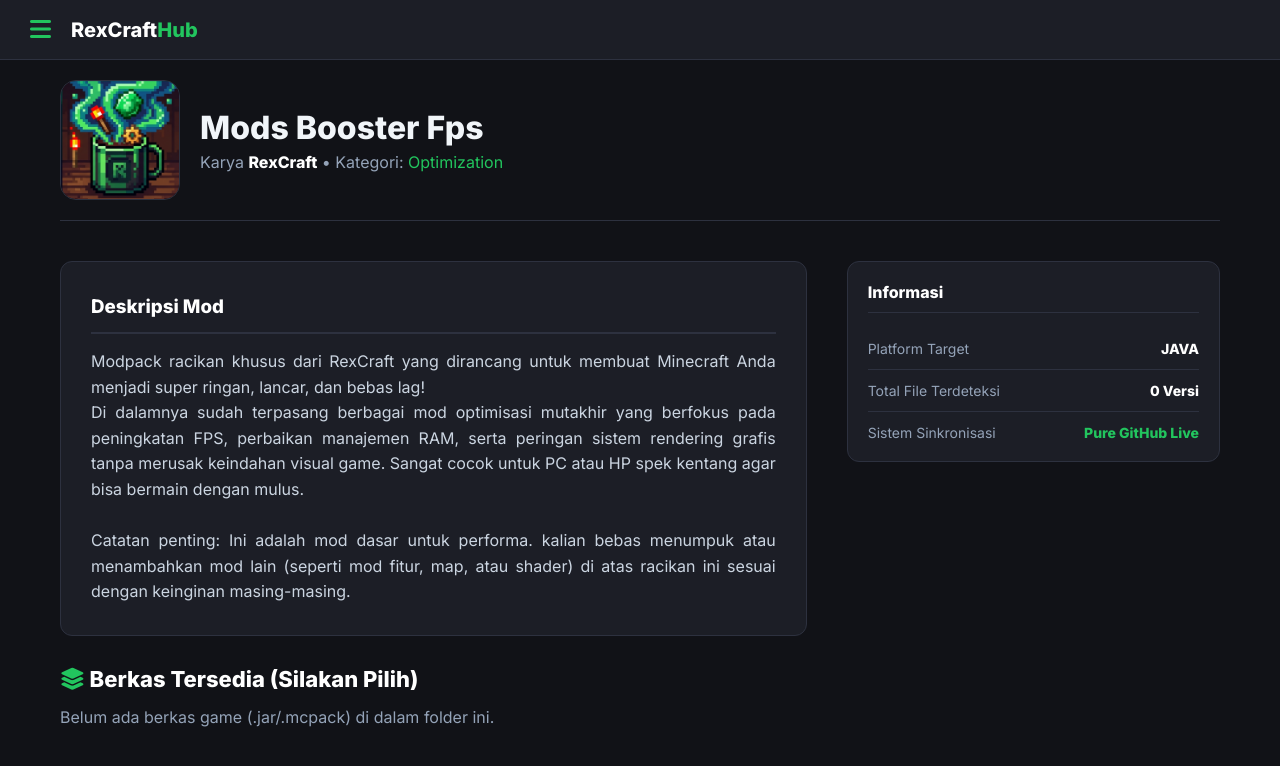
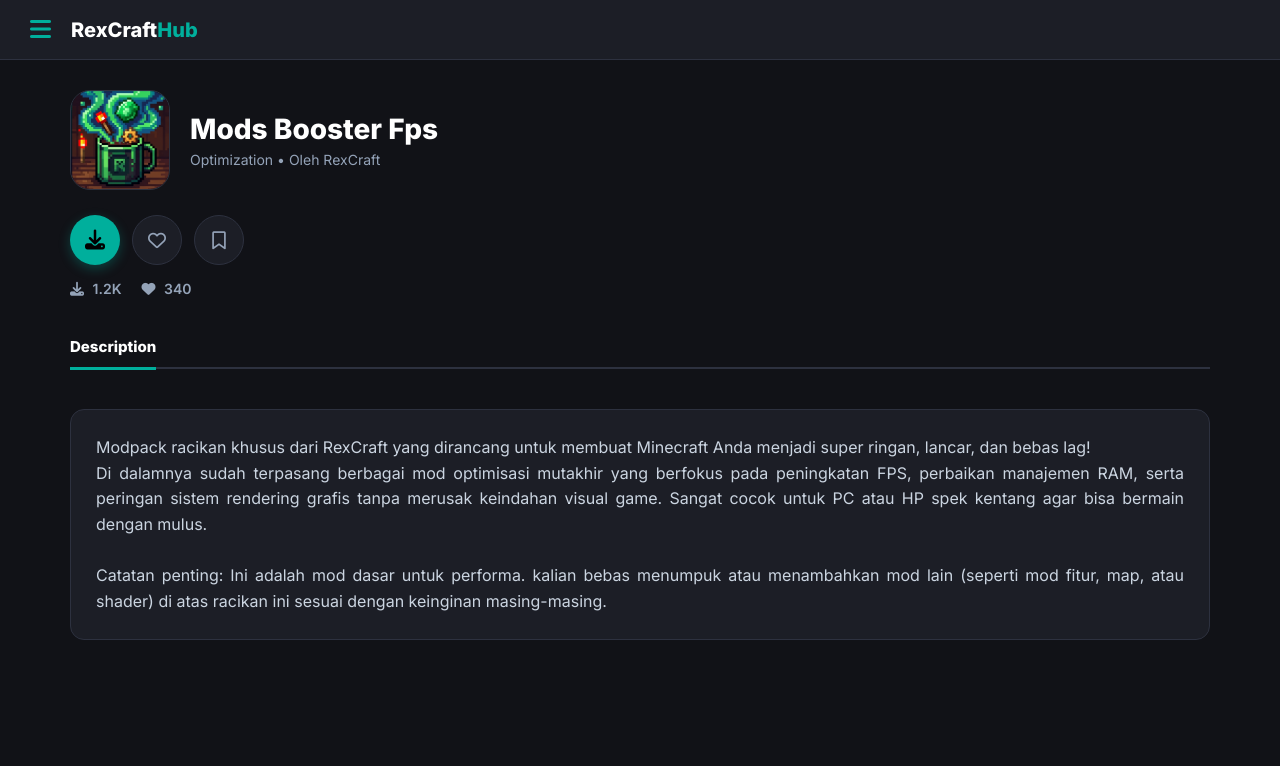
Before and after one commit to mlf167937-svg/mods-hub, a Flask app: page /mod/java/mods_racikan in a window 1280 px wide. Shown: the top 766 px of the page. Run offline with Flask 3, Linux system fonts and the light colour scheme.

Commit message:
Update mod.html

```diff
--- a/templates/mod.html
+++ b/templates/mod.html
@@ -2,76 +2,323 @@
 {% block content %}
 <style>
     :root {
-        --theme-color: #22c55e; /* Hijau Emerald */
-        --theme-color-hover: #16a34a;
+        --theme-color: #00af9c; /* Hijau khas Modrinth */
+        --theme-color-hover: #008f80;
+        --bg-modal: #16181d;
     }
 
-    .mod-header { display: flex; gap: 20px; align-items: center; margin-bottom: 40px; padding-bottom: 20px; border-bottom: 1px solid var(--border); }
-    .mod-header img { width: 120px; height: 120px; border-radius: 16px; object-fit: cover; background: var(--bg-card); border: 1px solid var(--border); }
-    .mod-header h1 { font-size: 32px; font-weight: 800; margin-bottom: 5px; }
+    /* Layout Utama ala Modrinth Mobile */
+    .modrinth-container {
+        display: flex;
+        flex-direction: column;
+        align-items: flex-start;
+        gap: 20px;
+        padding: 10px;
+        margin-bottom: 30px;
+    }
 
-    .layout { display: grid; grid-template-columns: 2fr 1fr; gap: 40px; }
-    .desc-box { background: var(--bg-card); padding: 30px; border-radius: 12px; border: 1px solid var(--border); line-height: 1.6; text-align: justify; color: #cbd5e1; margin-bottom: 30px; }
+    .header-core {
+        display: flex;
+        gap: 20px;
+        align-items: center;
+        width: 100%;
+    }
 
-    .sidebar-mod { display: flex; flex-direction: column; gap: 20px; }
-    .stat-box { background: var(--bg-card); padding: 20px; border-radius: 12px; border: 1px solid var(--border); }
+    .header-core img {
+        width: 100px;
+        height: 100px;
+        border-radius: 20px;
+        object-fit: cover;
+        background: var(--bg-card);
+        border: 1px solid var(--border);
+    }
 
-    .version-list-title { font-size: 22px; font-weight: 800; margin-bottom: 15px; color: #fff; }
-    .version-row { display: flex; justify-content: space-between; align-items: center; background: var(--bg-card); border: 1px solid var(--border); padding: 15px 20px; border-radius: 10px; margin-bottom: 10px; transition: 0.2s; }
-    .version-row:hover { border-color: var(--theme-color); }
-    .version-meta { display: flex; align-items: center; gap: 15px; }
-    .v-name { font-weight: 600; font-size: 15px; color: #fff; font-family: monospace; }
+    .header-text h1 {
+        font-size: 28px;
+        font-weight: 800;
+        margin: 0 0 5px 0;
+        color: #fff;
+    }
 
-    /* Tombol Download Diubah Menjadi Hijau */
-    .dl-small-btn { background: var(--theme-color); color: #000; padding: 8px 16px; border-radius: 6px; text-decoration: none; font-weight: 800; font-size: 13px; display: flex; align-items: center; gap: 6px; transition: 0.2s; }
-    .dl-small-btn:hover { background: var(--theme-color-hover); }
+    .header-text p {
+        margin: 0;
+        color: var(--text-muted);
+        font-size: 14px;
+    }
 
-    .meta-row { display: flex; justify-content: space-between; padding: 12px 0; border-bottom: 1px solid var(--border); font-size: 14px; }
-    .meta-row:last-child { border: none; padding-bottom: 0; }
-    .meta-row span { color: var(--text-muted); }
-    .meta-row b { color: #fff; }
+    /* Tombol Aksi Utama Pas di Bawah Ikon */
+    .action-bar {
+        display: flex;
+        gap: 12px;
+        align-items: center;
+        width: 100%;
+        margin-top: 5px;
+    }
 
-    @media (max-width: 768px) { .layout { grid-template-columns: 1fr; } .version-row { flex-direction: column; gap: 15px; align-items: flex-start; } .dl-small-btn { width: 100%; justify-content: center; } }
+    .main-download-btn {
+        background: var(--theme-color);
+        color: #000;
+        border: none;
+        width: 50px;
+        height: 50px;
+        border-radius: 50%;
+        display: flex;
+        align-items: center;
+        justify-content: center;
+        font-size: 20px;
+        cursor: pointer;
+        transition: 0.2s ease;
+        box-shadow: 0 4px 12px rgba(0, 175, 156, 0.3);
+    }
+
+    .main-download-btn:hover {
+        transform: scale(1.05);
+        background: var(--theme-color-hover);
+    }
+
+    .icon-btn-secondary {
+        background: var(--bg-card);
+        color: var(--text-muted);
+        border: 1px solid var(--border);
+        width: 50px;
+        height: 50px;
+        border-radius: 50%;
+        display: flex;
+        align-items: center;
+        justify-content: center;
+        font-size: 18px;
+        cursor: pointer;
+        transition: 0.2s;
+    }
+
+    .icon-btn-secondary:hover {
+        color: #fff;
+        border-color: #fff;
+    }
+
+    /* Angka Stat Palsu biar makin mirip screenshot */
+    .fake-stats {
+        display: flex;
+        gap: 20px;
+        color: var(--text-muted);
+        font-size: 14px;
+        margin-top: -5px;
+        font-weight: 600;
+    }
+    .fake-stats span i {
+        margin-right: 5px;
+    }
+
+    /* Navigasi Tab Mini */
+    .tab-bar {
+        display: flex;
+        gap: 15px;
+        border-bottom: 2px solid var(--border);
+        width: 100%;
+        margin-top: 20px;
+        padding-bottom: 10px;
+    }
+    .tab-item {
+        color: #fff;
+        font-weight: 700;
+        font-size: 15px;
+        border-bottom: 3px solid var(--theme-color);
+        padding-bottom: 11px;
+        margin-bottom: -13px;
+    }
+
+    /* Kotak Deskripsi */
+    .desc-box {
+        width: 100%;
+        background: var(--bg-card);
+        padding: 25px;
+        border-radius: 14px;
+        border: 1px solid var(--border);
+        line-height: 1.6;
+        text-align: justify;
+        color: #cbd5e1;
+        margin-top: 20px;
+    }
+
+    /* STYLING POP-UP / MODAL BERKAS */
+    .modal-overlay {
+        position: fixed;
+        top: 0;
+        left: 0;
+        width: 100%;
+        height: 100%;
+        background: rgba(0, 0, 0, 0.75);
+        backdrop-filter: blur(4px);
+        display: flex;
+        align-items: center;
+        justify-content: center;
+        z-index: 9999;
+        opacity: 0;
+        pointer-events: none;
+        transition: 0.3s ease;
+        padding: 20px;
+    }
+
+    .modal-overlay.active {
+        opacity: 1;
+        pointer-events: auto;
+    }
+
+    .modal-content {
+        background: var(--bg-modal);
+        border: 1px solid var(--border);
+        width: 100%;
+        max-width: 500px;
+        border-radius: 16px;
+        padding: 25px;
+        transform: translateY(30px);
+        transition: 0.3s cubic-bezier(0.34, 1.56, 0.64, 1);
+        box-shadow: 0 10px 30px rgba(0,0,0,0.5);
+    }
+
+    .modal-overlay.active .modal-content {
+        transform: translateY(0);
+    }
+
+    .modal-header {
+        display: flex;
+        justify-content: space-between;
+        align-items: center;
+        margin-bottom: 20px;
+        border-bottom: 1px solid var(--border);
+        padding-bottom: 15px;
+    }
+
+    .modal-header h3 {
+        margin: 0;
+        font-size: 20px;
+        font-weight: 800;
+        color: #fff;
+    }
+
+    .close-modal {
+        background: none;
+        border: none;
+        color: var(--text-muted);
+        font-size: 22px;
+        cursor: pointer;
+    }
+    .close-modal:hover { color: #fff; }
+
+    .version-scroll {
+        max-height: 300px;
+        overflow-y: auto;
+        padding-right: 5px;
+    }
+
+    /* Row Download di dalam Pop-up */
+    .pop-version-row {
+        display: flex;
+        justify-content: space-between;
+        align-items: center;
+        background: rgba(255,255,255,0.03);
+        border: 1px solid var(--border);
+        padding: 12px 15px;
+        border-radius: 10px;
+        margin-bottom: 10px;
+        transition: 0.2s;
+    }
+    .pop-version-row:hover {
+        border-color: var(--theme-color);
+        background: rgba(0, 175, 156, 0.05);
+    }
+
+    .version-title-text {
+        font-weight: 600;
+        font-size: 14px;
+        color: #fff;
+        font-family: monospace;
+        word-break: break-all;
+        padding-right: 10px;
+    }
+
+    .pop-dl-btn {
+        background: var(--theme-color);
+        color: #000;
+        padding: 6px 12px;
+        border-radius: 6px;
+        text-decoration: none;
+        font-weight: 800;
+        font-size: 12px;
+        display: flex;
+        align-items: center;
+        gap: 4px;
+        white-space: nowrap;
+    }
 </style>
 
-<div class="mod-header">
-    <img src="/static/uploads/{{ mod.platform }}/{{ mod.folder_name }}/{{ mod.icon }}" onerror="this.src='https://via.placeholder.com/120/1c1e26/22c55e?text=Mod'">
-    <div>
-        <h1>{{ mod.title }}</h1>
-        <p style="color: var(--text-muted);">Karya <b style="color:#fff;">RexCraft</b> &bull; Kategori: <span style="text-transform: capitalize; color: var(--theme-color);">{{ mod.category }}</span></p>
+<div class="modrinth-container">
+    <div class="header-core">
+        <img src="/static/uploads/{{ mod.platform }}/{{ mod.folder_name }}/{{ mod.icon }}" onerror="this.src='https://via.placeholder.com/100/1c1e26/00af9c?text=Mod'">
+        <div class="header-text">
+            <h1>{{ mod.title }}</h1>
+            <p>{{ mod.category }} &bull; Oleh RexCraft</p>
+        </div>
+    </div>
+
+    <div class="action-bar">
+        <button class="main-download-btn" onclick="openModal()" title="Unduh Berkas">
+            <i class="fas fa-download"></i>
+        </button>
+        <button class="icon-btn-secondary"><i class="far fa-heart"></i></button>
+        <button class="icon-btn-secondary"><i class="far fa-bookmark"></i></button>
+    </div>
+
+    <div class="fake-stats">
+        <span><i class="fas fa-download"></i> 1.2K</span>
+        <span><i class="fas fa-heart"></i> 340</span>
+    </div>
+
+    <div class="tab-bar">
+        <div class="tab-item">Description</div>
+    </div>
+
+    <div class="desc-box">
+        <p style="white-space: pre-wrap; margin: 0;">{{ mod.desc }}</p>
     </div>
 </div>
 
-<div class="layout">
-    <div>
-        <div class="desc-box">
-            <h3 style="margin-bottom: 15px; color: #fff; border-bottom: 2px solid var(--border); padding-bottom: 10px;">Deskripsi Mod</h3>
-            <p style="white-space: pre-wrap;">{{ mod.desc }}</p>
+<div class="modal-overlay" id="versionModal" onclick="closeModalOutside(event)">
+    <div class="modal-content">
+        <div class="modal-header">
+            <h3>Pilih Versi File</h3>
+            <button class="close-modal" onclick="closeModal()">&times;</button>
         </div>
 
-        <div class="version-list-title"><i class="fas fa-layer-group" style="color: var(--theme-color);"></i> Berkas Tersedia (Silakan Pilih)</div>
-        {% for filename in mod.files %}
-        <div class="version-row">
-            <div class="version-meta">
-                <i class="fas fa-file-archive" style="color: var(--theme-color); font-size: 18px;"></i>
-                <span class="v-name">{{ filename }}</span>
+        <div class="version-scroll">
+            {% for filename in mod.files %}
+            <div class="pop-version-row">
+                <span class="version-title-text">{{ filename }}</span>
+                <a href="/download/{{ mod.platform }}/{{ mod.folder_name }}/{{ filename }}" class="pop-dl-btn">
+                    <i class="fas fa-arrow-down"></i> Unduh
+                </a>
             </div>
-            <a href="/download/{{ mod.platform }}/{{ mod.folder_name }}/{{ filename }}" class="dl-small-btn">
-                <i class="fas fa-arrow-down"></i> Unduh Berkas
-            </a>
-        </div>
-        {% else %}
-        <p style="color: var(--text-muted);">Belum ada berkas game (.jar/.mcpack) di dalam folder ini.</p>
-        {% endfor %}
-    </div>
-
-    <div class="sidebar-mod">
-        <div class="stat-box">
-            <h4 style="margin-bottom: 15px; color: #fff; border-bottom: 1px solid var(--border); padding-bottom: 10px;">Informasi</h4>
-            <div class="meta-row"><span>Platform Target</span> <b style="text-transform: uppercase;">{{ mod.platform }}</b></div>
-            <div class="meta-row"><span>Total File Terdeteksi</span> <b>{{ mod.files|length }} Versi</b></div>
-            <div class="meta-row"><span>Sistem Sinkronisasi</span> <b style="color: var(--theme-color);">Pure GitHub Live</b></div>
+            {% else %}
+            <p style="color: var(--text-muted); text-align: center; padding: 10px;">Belum ada berkas versi di folder ini.</p>
+            {% endfor %}
         </div>
     </div>
 </div>
+
+<script>
+    function openModal() {
+        document.getElementById('versionModal').classList.add('active');
+    }
+
+    function closeModal() {
+        document.getElementById('versionModal').classList.remove('active');
+    }
+
+    // Fungsi biar kalau klik area luar pop-up, otomatis ketutup
+    function closeModalOutside(event) {
+        if (event.target.id === 'versionModal') {
+            closeModal();
+        }
+    }
+</script>
 {% endblock %}
```
